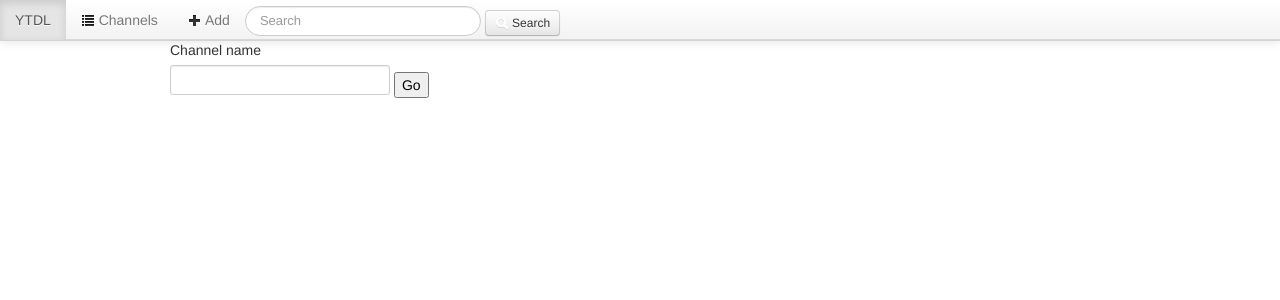
After one commit to dbr/webtools, a Django app: a page that uses ytdl/templates/ytdl/navbar.html in a window 1280 px wide. The commit adds this page. Shown: the top 300 px of the page. Run offline with Django 3.2, Linux system fonts and the light colour scheme; parts of the project's set-up code (start-up, migrations or seed data) failed here and were passed over.

Commit message:
Interface for "add channel"

```diff
--- a/ytdl/models.py
+++ b/ytdl/models.py
@@ -91,6 +91,10 @@ class Channel(models.Model):
 
             v.save()
 
+    def get_absolute_url(self):
+        from django.core.urlresolvers import reverse
+        return reverse('ytdl.views.view_channel', args=[self.chanid, ])
+
 
 class Video(models.Model):
     STATE_NEW = 'NE'
--- /dev/null
+++ b/ytdl/templates/ytdl/add_channel.html
@@ -0,0 +1,12 @@
+{% extends "base.html" %}
+
+{% block content %}
+
+{% include "ytdl/navbar.html" %}
+
+<form method="POST" action="#">{% csrf_token %}
+  <label for="channame_input">Channel name</label>
+  <input type="text" id="channame_input" name="channame" value="">
+  <input type="submit" name="go" value="Go" />
+</form>
+{% endblock %}
--- a/ytdl/templates/ytdl/navbar.html
+++ b/ytdl/templates/ytdl/navbar.html
@@ -3,7 +3,7 @@
     <ul class="nav">
       <li class="active"><a href="{% url ytdl.views.index %}">YTDL</a></li>
       <li><a href="../../"><i class="icon-list icon"></i> Channels</a></li>
-      <li><a href="#"><i class="icon-plus icon"></i> Add</a></li>
+      <li><a href="{% url ytdl.views.add_channel %}"><i class="icon-plus icon"></i> Add</a></li>
       <form class="navbar-search pull-right" action="#" method="GET">
         <input type="search" class="search-query" name="search" placeholder="Search" id="filter" value="{{ query }}">
         <button type="submit" class="btn btn-small">
--- a/ytdl/urls.py
+++ b/ytdl/urls.py
@@ -6,6 +6,7 @@ urlpatterns = patterns(
 
     url(r'^$', 'index'),
     url(r'^channel/(?P<channame>.+)', 'view_channel'),
+    url(r'^channel_add', 'add_channel'),
     url(r'^channel_add/(?P<channame>.+)', 'add_channel'),
 
     url(r'^grab/(?P<videoid>\d+)', 'grab'),
--- a/ytdl/views.py
+++ b/ytdl/views.py
@@ -2,8 +2,9 @@ from ytdl.models import Video, Channel
 import ytdl.tasks
 
 from django.http import HttpResponse
+from django.template import RequestContext
 from django.db.models import Q
-from django.shortcuts import render_to_response, get_object_or_404
+from django.shortcuts import render_to_response, get_object_or_404, redirect
 from django.core.paginator import Paginator, EmptyPage, PageNotAnInteger
 
 
@@ -95,20 +96,32 @@ def refresh_channel(request, chanid):
 
     return HttpResponse("ok")
 
+from django.views.decorators.csrf import csrf_protect
+@csrf_protect
+def add_channel(request):
+    if request.method == "GET":
+        return render_to_response("ytdl/add_channel.html", {},
+                                  context_instance=RequestContext(request))
+    else:
+        # Get data form form
+        channame = request.POST['channame']
 
-def add_channel(request, channame):
-    # Ensure channel doesn't exist yet
-    try:
-        Channel.objects.get(chanid=channame)
-    except Channel.DoesNotExist:
-        pass
-    else:
-        return HttpResponse("exists", status=500)
+        # TODO: Verify channel exists, give useful error
 
-    # Create new channel
-    channel = Channel(chanid=channame)
-    channel.save()
+        # Check if channel exists already added
+        try:
+            c = Channel.objects.get(chanid=request.POST['channame'])
+        except Channel.DoesNotExist:
+            pass
+        else:
+            return redirect(c)
 
-    # Trigger refresh
-    ytdl.tasks.refresh_channel.delay(id=channel.id)
-    return HttpResponse("ok")
+        # Create new channel
+        channel = Channel(chanid=channame)
+        channel.save()
+
+        # Trigger initial update
+        ytdl.tasks.refresh_channel.delay(id=channel.id)
+
+        # View newly added channel
+        return redirect(channel)
```
